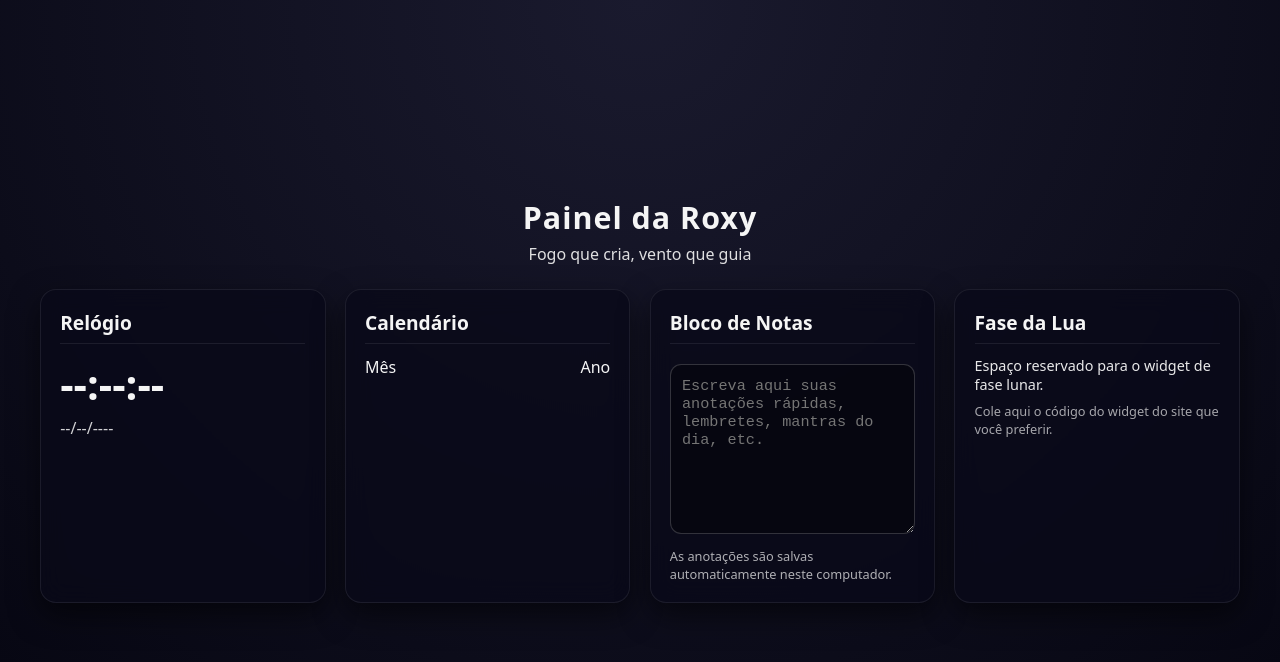
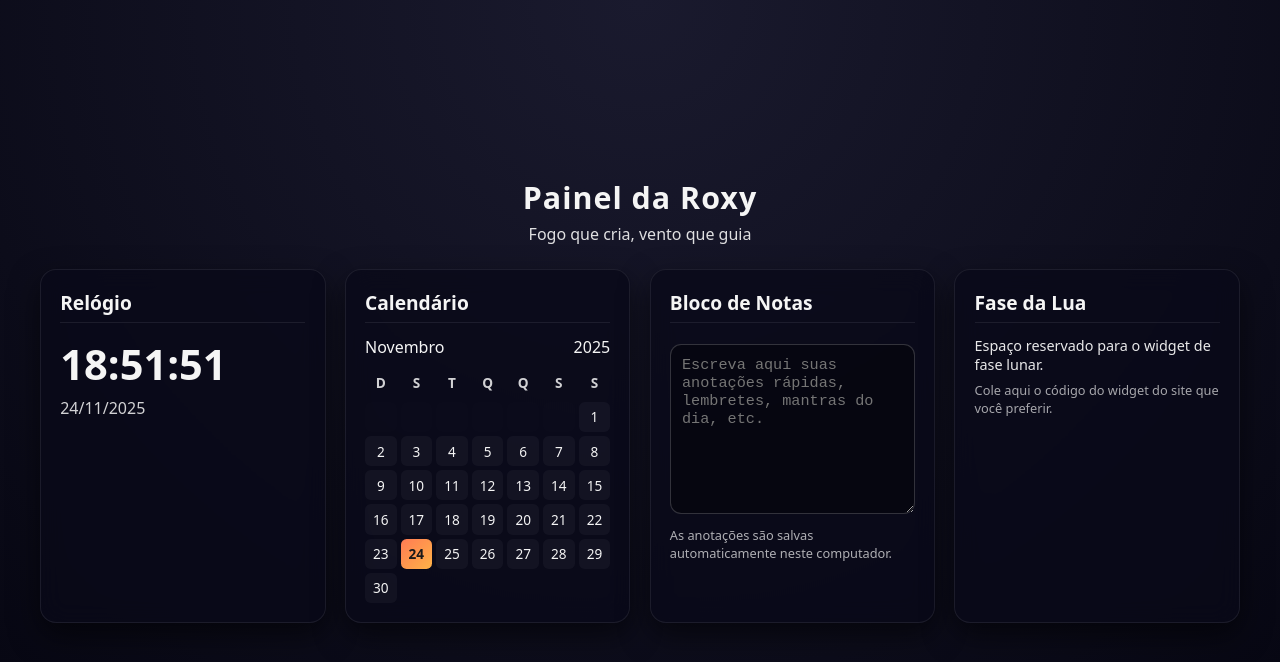
Before and after one commit to RoxyFox12/Second-Mirror, a plain HTML site: page index.html in a window 1280 px wide. Drawn offline with Linux system fonts and the light colour scheme.

Commit message:
Corrige index.html com JS embutido

```diff
--- a/index.html
+++ b/index.html
@@ -47,18 +47,6 @@
             <section class="card" id="moon-card">
                 <h2>Fase da Lua</h2>
                 <div class="moon-content" id="moon-content">
-                    <!--
-                        Aqui você pode colar o código de embed/iframe
-                        de um widget de fase lunar do site que você escolher.
-
-                        Exemplo genérico (depois você substitui a URL):
-
-                        <iframe
-                            src="URL_DO_WIDGET_DE_FASE_LUNAR"
-                            frameborder="0"
-                            class="moon-iframe">
-                        </iframe>
-                    -->
                     <p>Espaço reservado para o widget de fase lunar.</p>
                     <p class="notes-hint">Cole aqui o código do widget do site que você preferir.</p>
                 </div>
@@ -68,50 +56,50 @@
 
     <!-- JavaScript embutido -->
     <script>
-    // Função para adicionar zero à esquerda quando necessário
+    // Função para adicionar zero à esquerda
     function pad(num) {
-        return num.toString().padStart(2, "0");
+        return (num < 10 ? "0" : "") + num;
     }
 
-    // Atualizar relógio em tempo real
+    // Atualizar relógio
     function updateClock() {
-        const now = new Date();
+        var now = new Date();
 
-        const hours = pad(now.getHours());
-        const minutes = pad(now.getMinutes());
-        const seconds = pad(now.getSeconds());
+        var hours = pad(now.getHours());
+        var minutes = pad(now.getMinutes());
+        var seconds = pad(now.getSeconds());
 
-        const day = pad(now.getDate());
-        const month = pad(now.getMonth() + 1);
-        const year = now.getFullYear();
+        var day = pad(now.getDate());
+        var month = pad(now.getMonth() + 1);
+        var year = now.getFullYear();
 
-        const clockTime = document.getElementById("clock-time");
-        const clockDate = document.getElementById("clock-date");
+        var clockTime = document.getElementById("clock-time");
+        var clockDate = document.getElementById("clock-date");
 
         if (clockTime && clockDate) {
-            clockTime.textContent = \`\${hours}:\${minutes}:\${seconds}\`;
-            clockDate.textContent = \`\${day}/\${month}/\${year}\`;
+            clockTime.textContent = hours + ":" + minutes + ":" + seconds;
+            clockDate.textContent = day + "/" + month + "/" + year;
         }
     }
 
     // Gerar calendário do mês atual
     function generateCalendar() {
-        const now = new Date();
-        const year = now.getFullYear();
-        const monthIndex = now.getMonth(); // 0–11
+        var now = new Date();
+        var year = now.getFullYear();
+        var monthIndex = now.getMonth(); // 0–11
 
-        const calendarMonth = document.getElementById("calendar-month");
-        const calendarYear = document.getElementById("calendar-year");
-        const calendarGrid = document.getElementById("calendar-grid");
+        var calendarMonth = document.getElementById("calendar-month");
+        var calendarYear = document.getElementById("calendar-year");
+        var calendarGrid = document.getElementById("calendar-grid");
 
         if (!calendarGrid || !calendarMonth || !calendarYear) return;
 
-        const monthNames = [
+        var monthNames = [
             "Janeiro", "Fevereiro", "Março", "Abril", "Maio", "Junho",
             "Julho", "Agosto", "Setembro", "Outubro", "Novembro", "Dezembro"
         ];
 
-        const weekDayNames = ["D", "S", "T", "Q", "Q", "S", "S"]; // Domingo a Sábado
+        var weekDayNames = ["D", "S", "T", "Q", "Q", "S", "S"]; // Domingo a Sábado
 
         calendarMonth.textContent = monthNames[monthIndex];
         calendarYear.textContent = year;
@@ -120,38 +108,38 @@
         calendarGrid.innerHTML = "";
 
         // Cabeçalho: nomes dos dias da semana
-        weekDayNames.forEach(dayName => {
-            const el = document.createElement("div");
-            el.classList.add("calendar-day-name");
-            el.textContent = dayName;
-            calendarGrid.appendChild(el);
-        });
+        for (var i = 0; i < weekDayNames.length; i++) {
+            var nameCell = document.createElement("div");
+            nameCell.className = "calendar-day-name";
+            nameCell.textContent = weekDayNames[i];
+            calendarGrid.appendChild(nameCell);
+        }
 
         // Primeiro dia do mês
-        const firstDay = new Date(year, monthIndex, 1);
-        const startingWeekDay = firstDay.getDay(); // 0 (domingo) - 6 (sábado)
+        var firstDay = new Date(year, monthIndex, 1);
+        var startingWeekDay = firstDay.getDay(); // 0 (domingo) - 6 (sábado)
 
         // Quantos dias tem o mês
-        const daysInMonth = new Date(year, monthIndex + 1, 0).getDate();
+        var daysInMonth = new Date(year, monthIndex + 1, 0).getDate();
 
         // Dias vazios antes do primeiro dia do mês
-        for (let i = 0; i < startingWeekDay; i++) {
-            const emptyCell = document.createElement("div");
-            emptyCell.classList.add("calendar-day", "empty");
+        for (var empty = 0; empty < startingWeekDay; empty++) {
+            var emptyCell = document.createElement("div");
+            emptyCell.className = "calendar-day empty";
             emptyCell.textContent = "";
             calendarGrid.appendChild(emptyCell);
         }
 
         // Dias do mês
-        const today = now.getDate();
+        var today = now.getDate();
 
-        for (let day = 1; day <= daysInMonth; day++) {
-            const dayCell = document.createElement("div");
-            dayCell.classList.add("calendar-day");
-            dayCell.textContent = day;
+        for (var dayNum = 1; dayNum <= daysInMonth; dayNum++) {
+            var dayCell = document.createElement("div");
+            dayCell.className = "calendar-day";
+            dayCell.textContent = dayNum;
 
-            if (day === today) {
-                dayCell.classList.add("today");
+            if (dayNum === today) {
+                dayCell.className += " today";
             }
 
             calendarGrid.appendChild(dayCell);
@@ -160,33 +148,40 @@
 
     // Bloco de notas com localStorage
     function initNotes() {
-        const notesArea = document.getElementById("notes-area");
+        var notesArea = document.getElementById("notes-area");
         if (!notesArea) return;
 
-        const STORAGE_KEY = "roxy_dashboard_notes";
+        var STORAGE_KEY = "roxy_dashboard_notes";
 
         // Carregar notas salvas
-        const savedNotes = localStorage.getItem(STORAGE_KEY);
+        var savedNotes = null;
+        try {
+            savedNotes = localStorage.getItem(STORAGE_KEY);
+        } catch (e) {
+            // Se der erro com localStorage, só ignora
+        }
+
         if (savedNotes !== null) {
             notesArea.value = savedNotes;
         }
 
         // Salvar sempre que digitar
-        notesArea.addEventListener("input", () => {
-            localStorage.setItem(STORAGE_KEY, notesArea.value);
+        notesArea.addEventListener("input", function () {
+            try {
+                localStorage.setItem(STORAGE_KEY, notesArea.value);
+            } catch (e) {
+                // Ignora se não puder salvar
+            }
         });
     }
 
     // Inicialização geral
-    document.addEventListener("DOMContentLoaded", () => {
-        // Relógio
+    document.addEventListener("DOMContentLoaded", function () {
         updateClock();
         setInterval(updateClock, 1000);
 
-        // Calendário
         generateCalendar();
 
-        // Notas
         initNotes();
     });
     </script>
```
